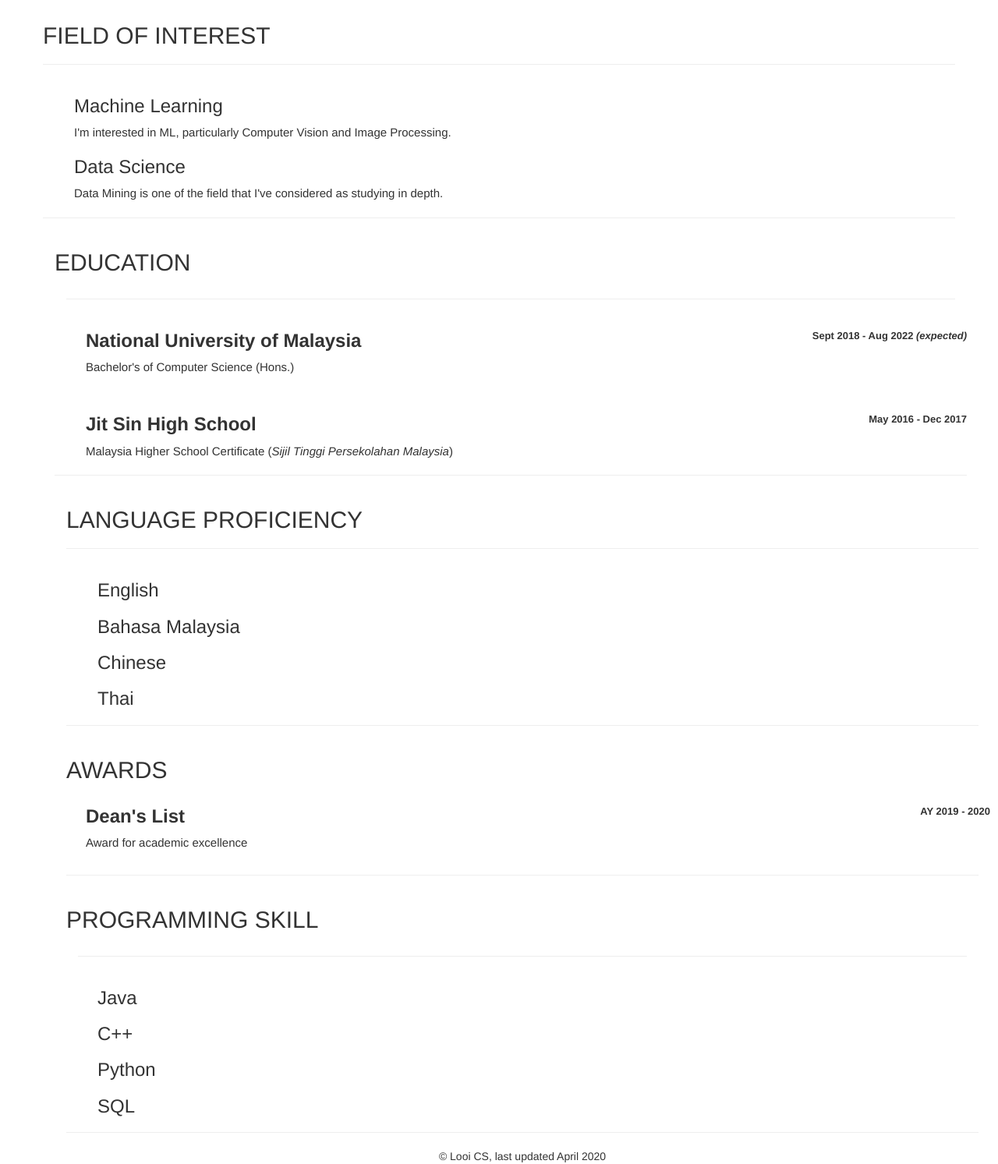
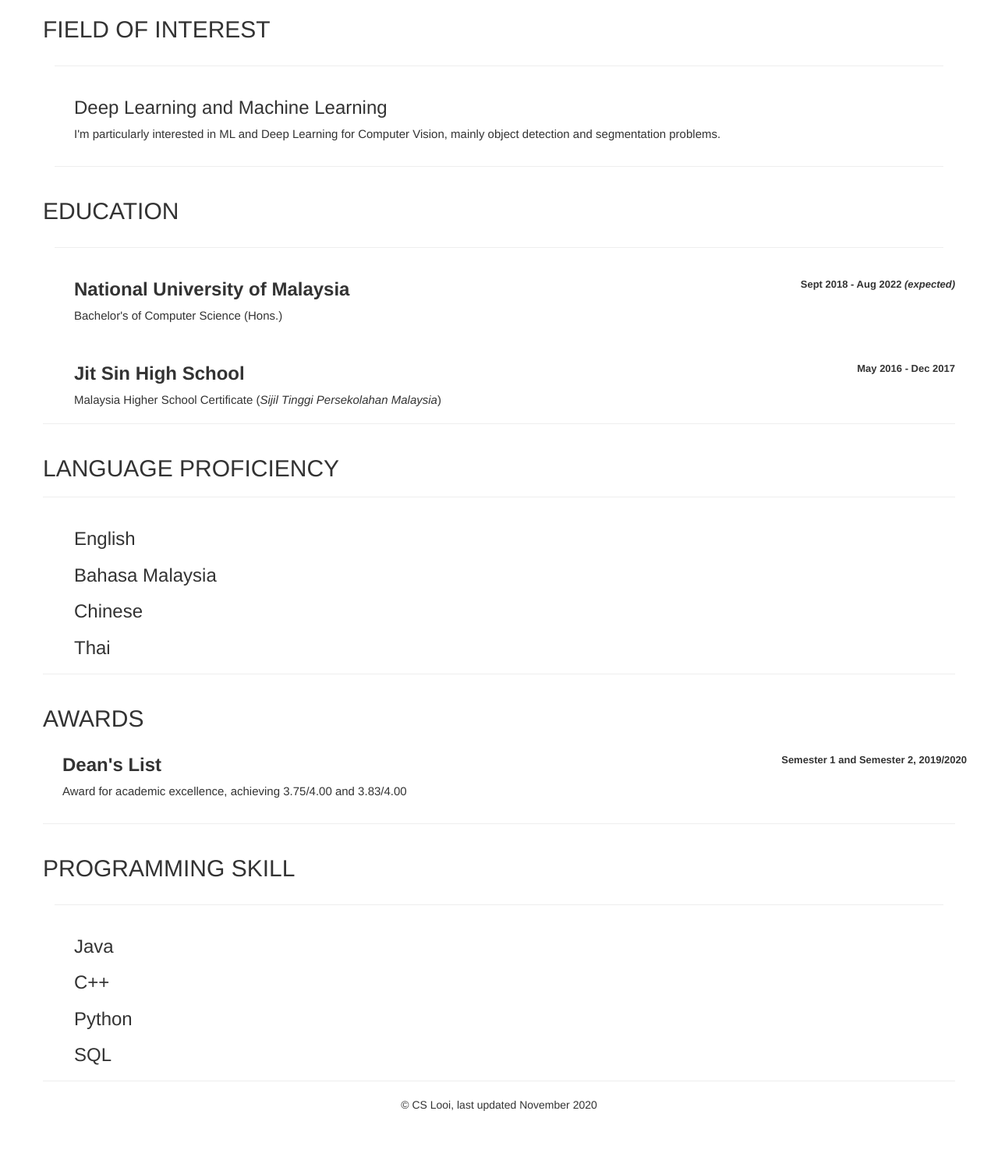
Before and after one commit to looics/looics.github.io, a plain HTML site: page index.html in a window 1280 px wide. Shown: the part 400-1893 px from the top of the page at 78% size. After the commit the page ends 1827 px from the top, so only its background shows below. Drawn offline with nearby package versions, Linux system fonts and the light colour scheme.

Commit message:
Add files via upload

```diff
--- a/index.html
+++ b/index.html
@@ -1,7 +1,7 @@
 <!DOCTYPE HTML>
 <html>
 <head>
-<title>Curriculum Vitae</title>
+<title>CS Looi - CV</title>
  <meta charset="utf-8">
  <meta name="viewport" content="width=device-width, initial-scale=1">
  <link rel="stylesheet" href="https://maxcdn.bootstrapcdn.com/bootstrap/3.4.1/css/bootstrap.min.css">
@@ -29,10 +29,14 @@
 		<div class="col-sm-3">
 			<address>
 				<br>
+				National University of Malaysia <i>(Universiti Kebangsaan Malaysia)</i>,
+				43600 UKM Bangi, <br>
+				Selangor D.E., Malaysia
+				<!--
 				Faculty of Information Science and Technology, <br>
 				National University of Malaysia <i>(Universiti Kebangsaan Malaysia)</i>, <br>
 				43600 UKM Bangi, <br>
-				Selangor D.E., Malaysia
+				Selangor D.E., Malaysia-->
 				<br> <br>
 				Email:
 				<a href="mailto:a170735@siswa.ukm.edu.my" data-toogle="tooltip" title="Contact me via Email">a170735@siswa.ukm.edu.my</a>
@@ -61,21 +65,24 @@
   <div class="col-3">
   <h2 class="text-uppercase">Field of Interest</h2>
   </div>
+</div>
   <hr>
-</div>
+
 <div class="row">
   <ul>
   <div class="col-8">
-    <h3>Machine Learning</h3>
+    <h3>Deep Learning and Machine Learning</h3>
     <div class="col-5">
-			<p style="font-size: 15px">I'm interested in ML, particularly Computer Vision and Image Processing.</p>
+			<p style="font-size: 15px">I'm particularly interested in ML and Deep Learning for Computer Vision, mainly object detection and segmentation problems.</p>
 		</div>
+		<!--
     <h3>Data Science</h3>
     <div class="col-5">
 			<p style="font-size: 15px">Data Mining is one of the field that I've considered as studying in depth.</p>
-		</div>
+		</div>-->
   </div>
   </ul>
+  </div>
   <hr>
 </div>
 
@@ -121,6 +128,7 @@
 		</ul>
 		<hr>
 	</div>
+</div>
 	<!--cat 2-->
 
 	<div class="container">
@@ -157,15 +165,16 @@
 				<b>
 				Dean's List
 				 <span style="font-size: 13px; vertical-align: text-bottom; float:right;">
-				 AY 2019 - 2020</span>
+				 Semester 1 and Semester 2, 2019/2020</span>
 			</h3>
 			</b>
 		</div>
 		<div class="col-5">
-			<p style="font-size: 15px">Award for academic excellence</p>
+			<p style="font-size: 15px">Award for academic excellence, achieving 3.75/4.00 and 3.83/4.00</p>
 		</div>
 		</ul>
 	</div>
+
 	<hr>
 
 	<!--cat 4-->
@@ -194,7 +203,7 @@
 
 <footer>
 	<center>
-		&copy; Looi CS, last updated April 2020
+		&copy; CS Looi, last updated November 2020
 	</center>
 </footer>
 </body>
```
